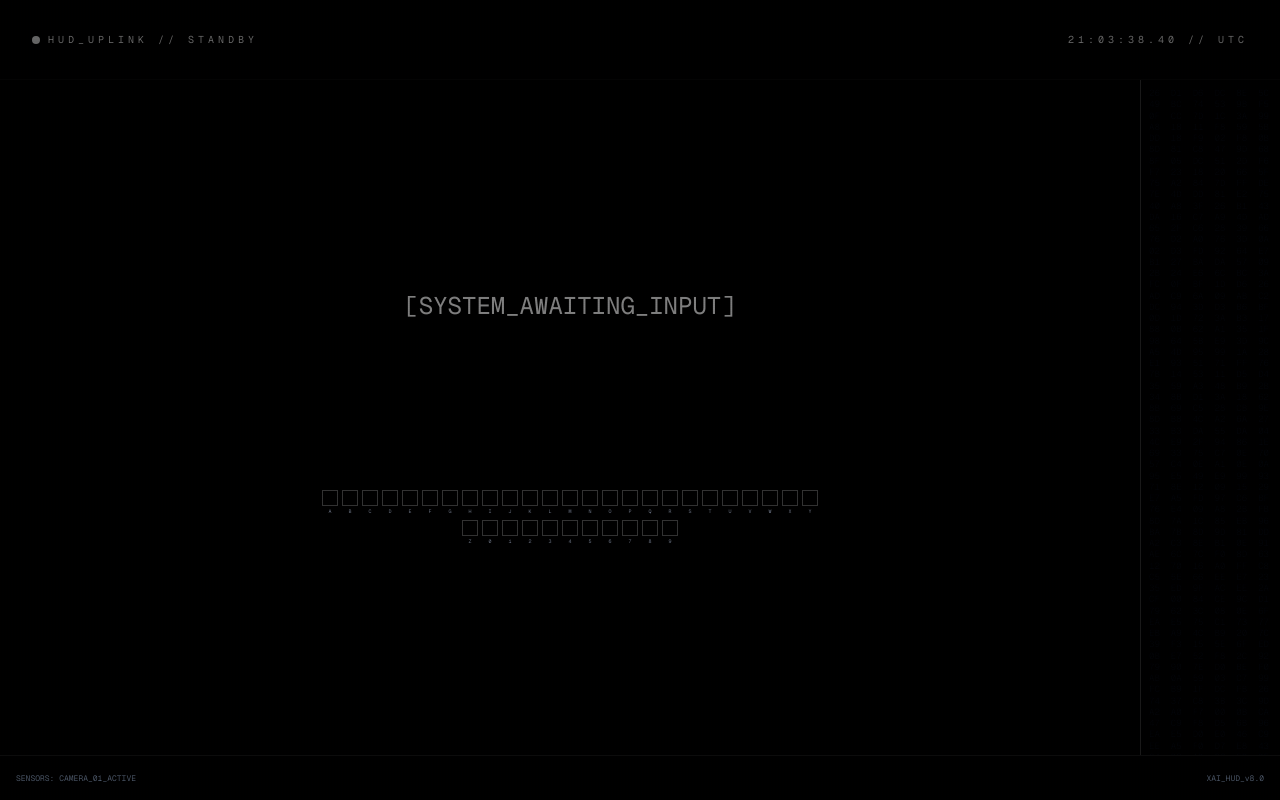
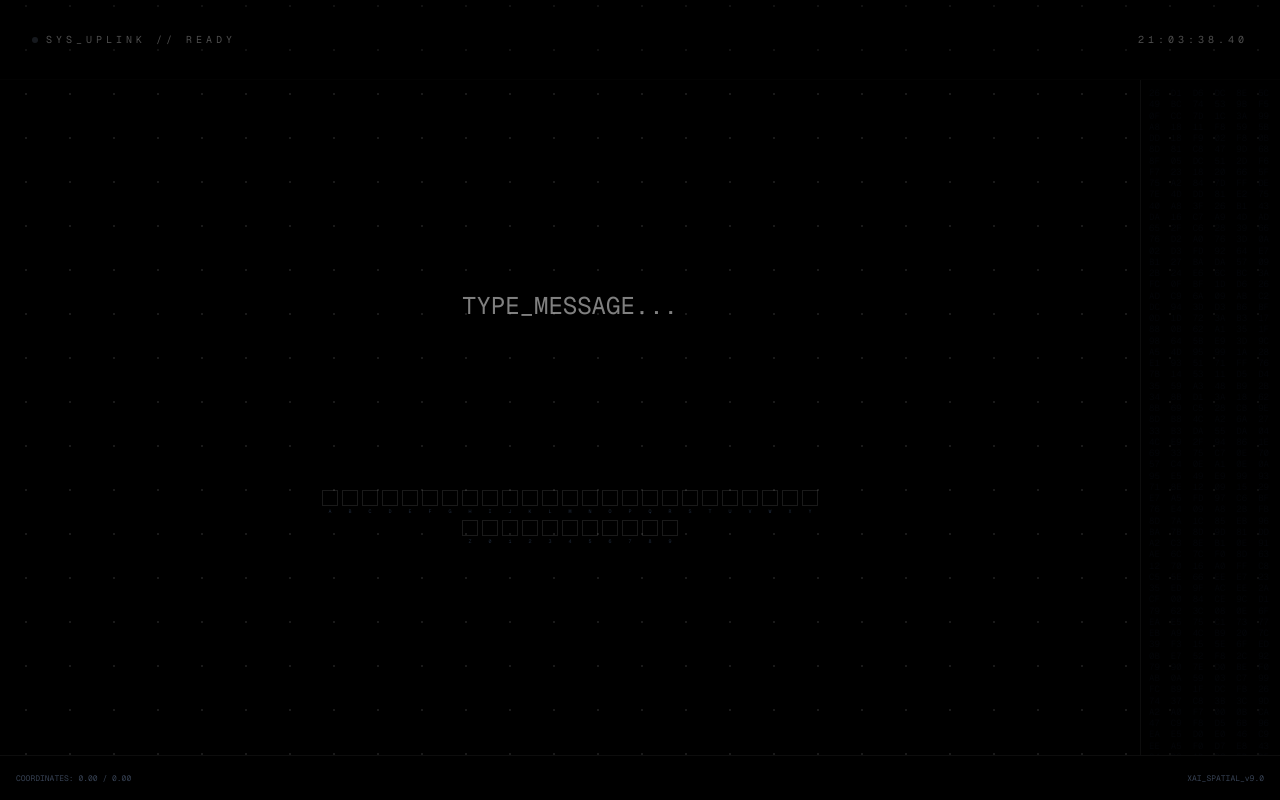
Before and after one commit to marcandreottola/terminal-project, a Next.js app: page / in a window 1280 px wide. Built offline with nearby package versions, Linux system fonts and the light colour scheme; no server answers.

Commit message:
added spatial parallax effect

```diff
--- a/src/app/page.tsx
+++ b/src/app/page.tsx
@@ -6,27 +6,29 @@ export default function Home() {
   const [time, setTime] = useState('');
   const [mounted, setMounted] = useState(false);
   const [isTyping, setIsTyping] = useState(false);
-  const videoRef = useRef<HTMLVideoElement>(null);
+  const [mousePos, setMousePos] = useState({ x: 0, y: 0 });
   const [tileValues, setTileValues] = useState<{ [key: string]: number }>({});
 
   useEffect(() => {
     setMounted(true);
 
-    // Start Webcam
-    if (navigator.mediaDevices && navigator.mediaDevices.getUserMedia) {
-      navigator.mediaDevices.getUserMedia({ video: true })
-        .then((stream) => {
-          if (videoRef.current) {
-            videoRef.current.srcObject = stream;
-          }
-        })
-        .catch((err) => console.error("Camera access denied", err));
-    }
+    const handleMouseMove = (e: MouseEvent) => {
+      // Calculate mouse position relative to center (from -1 to 1)
+      setMousePos({
+        x: (e.clientX / window.innerWidth - 0.5) * 2,
+        y: (e.clientY / window.innerHeight - 0.5) * 2
+      });
+    };
 
+    window.addEventListener('mousemove', handleMouseMove);
     const timer = setInterval(() => {
       setTime(new Date().toISOString().split('T')[1].slice(0, 11));
     }, 100);
-    return () => clearInterval(timer);
+
+    return () => {
+      window.removeEventListener('mousemove', handleMouseMove);
+      clearInterval(timer);
+    };
   }, []);
 
   const handleInputChange = (e: React.ChangeEvent<HTMLTextAreaElement>) => {
@@ -45,60 +47,66 @@ export default function Home() {
   return (
     <main className="fixed inset-0 bg-black text-white font-mono flex flex-col overflow-hidden">
 
-      {/* WEBCAM LAYER - Spatial HUD Effect */}
-      <video
-        ref={videoRef}
-        autoPlay
-        playsInline
-        muted
-        className="absolute inset-0 w-full h-full object-cover opacity-20 grayscale sepia brightness-50 pointer-events-none scale-x-[-1]"
+      {/* BACKGROUND DEPTH GRID */}
+      <div
+        className="absolute inset-0 opacity-10 pointer-events-none transition-transform duration-75 ease-out"
+        style={{
+          backgroundImage: `radial-gradient(circle at 2px 2px, white 1px, transparent 0)`,
+          backgroundSize: '40px 40px',
+          transform: `translate(${mousePos.x * -10}px, ${mousePos.y * -10}px) scale(1.1)`
+        }}
       />
 
-      {/* CRT SCANLINE OVERLAY */}
-      <div className="absolute inset-0 pointer-events-none z-40 opacity-10 bg-[linear-gradient(rgba(18,16,16,0)_50%,rgba(0,0,0,0.25)_50%),linear-gradient(90deg,rgba(255,0,0,0.06),rgba(0,255,0,0.02),rgba(0,0,255,0.06))] bg-[length:100%_2px,3px_100%]" />
-
       {/* HEADER */}
-      <div className="p-4 md:p-8 flex justify-between text-[10px] tracking-[0.4em] opacity-40 border-b border-white/5 bg-black/60 backdrop-blur-md z-30">
+      <div className="p-4 md:p-8 flex justify-between text-[10px] tracking-[0.4em] opacity-30 border-b border-white/5 bg-black z-30">
         <div className="flex items-center gap-2">
-          <div className={`w-2 h-2 rounded-full ${isTyping ? 'bg-red-500 shadow-[0_0_10px_red]' : 'bg-white'}`} />
-          <span>HUD_UPLINK // {isTyping ? 'SENSORS_ACTIVE' : 'STANDBY'}</span>
+          <div className={`w-1.5 h-1.5 rounded-full ${isTyping ? 'bg-red-500 shadow-[0_0_8px_red]' : 'bg-gray-600'}`} />
+          <span>SYS_UPLINK // {isTyping ? 'DATA_TRANSFER' : 'READY'}</span>
         </div>
-        <div>{time} // UTC</div>
+        <div>{time}</div>
       </div>
 
-      {/* MAIN HUD CONTENT */}
-      <div className="flex-1 grid grid-cols-[1fr_80px] md:grid-cols-[1fr_140px] overflow-hidden z-20">
+      {/* SPATIAL CONTENT GRID */}
+      <div className="flex-1 grid grid-cols-[1fr_80px] md:grid-cols-[1fr_140px] overflow-hidden relative">
 
-        {/* CENTER: USER INPUT AREA */}
-        <div className="flex flex-col items-center justify-center p-4 bg-black/20 backdrop-blur-[2px]">
+        {/* CENTER: INPUT AREA */}
+        <div
+          className="flex flex-col items-center justify-center p-4 transition-transform duration-100 ease-out"
+          style={{ transform: `translate(${mousePos.x * 15}px, ${mousePos.y * 15}px)` }}
+        >
           <textarea
             autoFocus
-            className="bg-transparent border-none outline-none w-full max-w-lg h-40 text-xl md:text-2xl resize-none uppercase caret-white text-center shadow-inner"
-            placeholder="[SYSTEM_AWAITING_INPUT]"
+            className="bg-transparent border-none outline-none w-full max-w-lg h-40 text-xl md:text-2xl resize-none uppercase caret-white text-center"
+            placeholder="TYPE_MESSAGE..."
             value={input}
             onChange={handleInputChange}
           />
 
-          {/* TILE REGISTER */}
           <div className="flex flex-wrap justify-center gap-1 w-full max-w-lg mt-10">
             {"ABCDEFGHIJKLMNOPQRSTUVWXYZ0123456789".split("").map((char) => (
               <div key={char} className="flex flex-col items-center">
                 <div
-                  className="w-3 h-3 md:w-4 md:h-4 border border-white/20"
+                  className="w-3 h-3 md:w-4 md:h-4 border border-white/10"
                   style={{ backgroundColor: `rgba(255, 255, 255, ${(tileValues[char] || 0) / 60})` }}
                 />
-                <span className="text-[5px] text-gray-500 mt-0.5">{char}</span>
+                <span className="text-[5px] text-gray-800 mt-0.5">{char}</span>
               </div>
             ))}
           </div>
         </div>
 
-        {/* RIGHT: DIMMED SIX-COLUMN WALL */}
-        <div className="flex p-2 gap-2 overflow-hidden select-none bg-black/60 border-l border-white/10">
+        {/* RIGHT: PARALLAX DATA WALL */}
+        <div
+          className="flex p-2 gap-1.5 md:gap-2 overflow-hidden select-none bg-black/40 border-l border-white/5 transition-transform duration-150 ease-out"
+          style={{ transform: `translate(${mousePos.x * 5}px, ${mousePos.y * 5}px)` }}
+        >
           {Array.from({ length: 6 }).map((_, i) => (
             <div key={i} className="flex flex-col text-[8px] md:text-[9px] leading-tight flex-1">
               {Array.from({ length: 120 }).map((_, j) => (
-                <span key={j} className={`transition-colors duration-500 ${isTyping ? 'text-white opacity-40' : 'text-gray-900 opacity-20'}`}>
+                <span
+                  key={j}
+                  className={`transition-colors duration-500 ${isTyping ? 'text-white opacity-40' : 'text-gray-900 opacity-20'}`}
+                >
                   {Math.random().toString(16).slice(2, 4).toUpperCase()}
                 </span>
               ))}
@@ -108,9 +116,9 @@ export default function Home() {
       </div>
 
       {/* FOOTER */}
-      <div className="p-4 text-[8px] text-gray-600 flex justify-between border-t border-white/5 bg-black/80 z-30">
-        <span>SENSORS: CAMERA_01_ACTIVE</span>
-        <span>XAI_HUD_v8.0</span>
+      <div className="p-4 text-[8px] text-gray-700 flex justify-between border-t border-white/5 bg-black z-30">
+        <span>COORDINATES: {mousePos.x.toFixed(2)} / {mousePos.y.toFixed(2)}</span>
+        <span>XAI_SPATIAL_v9.0</span>
       </div>
     </main>
   );
```
